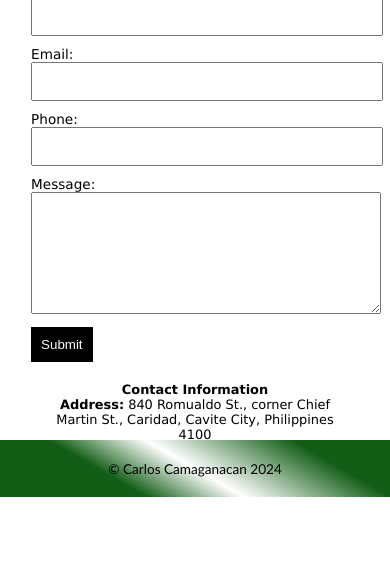
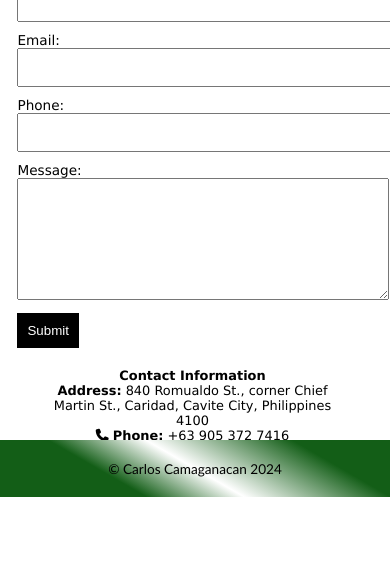
Before and after one commit to carloscamaganacan/my-website, a plain HTML site: page contact_us.html in a window 390 px wide. Shown: the part 347-920 px from the top of the page. After the commit the page ends 893 px from the top, so only its background shows below. Drawn offline with nearby package versions, Linux system fonts and the light colour scheme; a web font is replaced by a local one.

Commit message:
Final Adjustment.

```diff
--- a/css/contact.css
+++ b/css/contact.css
@@ -2,7 +2,7 @@
 main {
   font-family: Verdana, Geneva, Tahoma, sans-serif;
   font-size: 100%;
-  margin: 4em 2%;
+  margin: 4em 1%;
   grid-area: main;
   display: grid;
   grid-template: 3 auto / auto;
@@ -101,7 +101,7 @@ footer {
   .container {
     max-width: 400px;
     padding: 0;
-    margin: 2em;
+    margin: 2em 1em;
     align-content: center;
   }
   footer p {
@@ -120,7 +120,7 @@ footer {
   .container {
     max-width: 350px;
     padding: 0;
-    margin: 2em;
+    margin: 1em;
   }
 }
 
--- a/css/header_nav.css
+++ b/css/header_nav.css
@@ -39,7 +39,7 @@ body {
 a:hover {
   font-style: italic;
   color: white;
-  background-color: var(--color-8);
+  background-color: var(--color-1);
 }
 /* the styles for the header */
 header {
--- a/css/photo_video.css
+++ b/css/photo_video.css
@@ -1,11 +1,11 @@
 /* the styles for main */
 main {
   width: 100%;
-  height: 100%;
+  height: 69%;
   background-size: cover;
   font-family: Verdana, Geneva, Tahoma, sans-serif;
   text-align: center;
-  padding-bottom: 21em;
+  padding-bottom: 23.5em;
   h2 {
     font-size: 1.7em;
     margin-top: 2em;
--- a/css/styles.css
+++ b/css/styles.css
@@ -1,7 +1,7 @@
 /* Background image for the main page */
 body {
   width: 100%;
-  height: max-content;
+  height: 69%;
   background: url("../images/Background_Image.jpg") no-repeat scroll center;
   background-size: cover;
 }
@@ -32,7 +32,7 @@ aside img {
   grid-area: image;
   width: 100%;
   height: auto;
-  padding-bottom: 4em;
+  padding-bottom: 4.2em;
 }
 #mobile_menu {
   display: none; /* turn off Slicknav menu */
```
